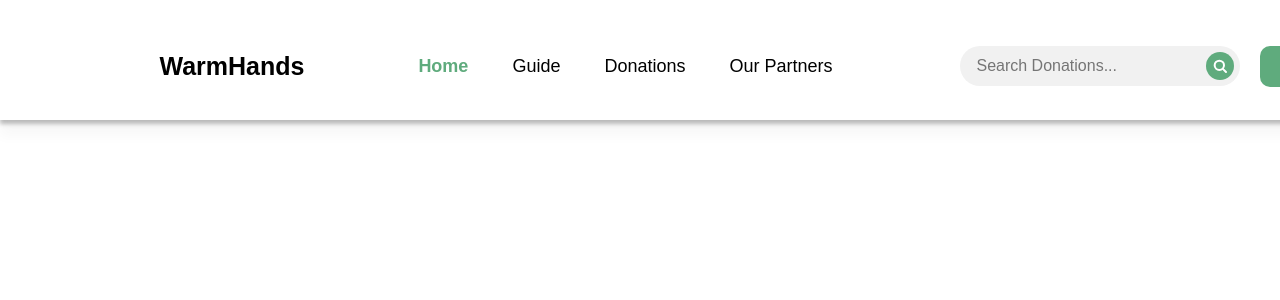
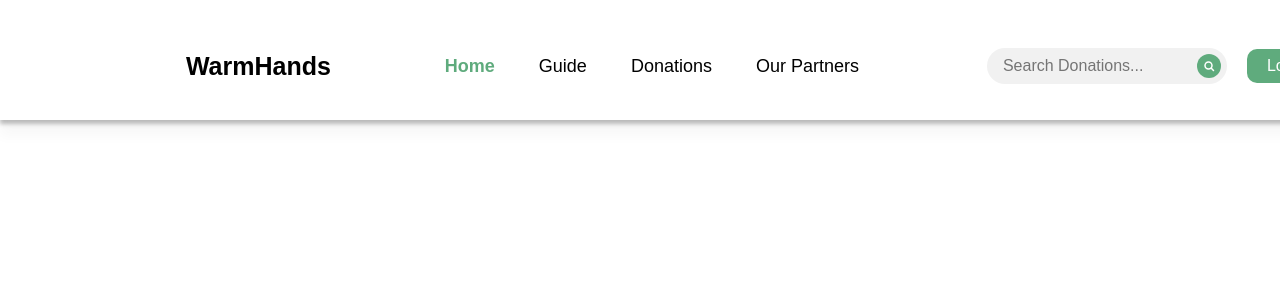
Before and after one commit to HusseinAtoui/donationplatform-frontend, a React (Create React App) app: page / in a window 1280 px wide. Shown: the top 300 px of the page. Built offline with nearby package versions, Linux system fonts and the light colour scheme.

Commit message:
nav bar comp
sizing fix

```diff
--- a/src/components/NavBar/NavBar.css
+++ b/src/components/NavBar/NavBar.css
@@ -84,9 +84,9 @@
 
 /* Search input */
 .navbar__search-wrapper input {
-    width: 280px;
-    height: 40px;
-    padding: 9px 40px 9px 16px;
+    width: 240px; /* smaller than original */
+    height: 36px; /* slightly smaller */
+    padding: 8px 36px 8px 16px;
     background: #f1f1f1;
     border-radius: 20px;
     border: none;
@@ -102,8 +102,8 @@
 .navbar__search-btn {
     position: absolute;
     right: 6px;
-    width: 28px;
-    height: 28px;
+    width: 24px;  /* smaller size */
+    height: 24px;
     border: none;
     background: #5FAB7D;
     border-radius: 50%;
@@ -113,6 +113,7 @@
     align-items: center;
     justify-content: center;
     transition: background-color 0.3s ease;
+    font-size: 14px;
 }
 
 .navbar__search-btn:hover {
@@ -121,14 +122,14 @@
 
 /* Login button */
 .navbar__login-btn {
-    padding: 10px 24px;
+    padding: 8px 20px; /* slightly smaller padding */
     background-color: #5FAB7D;
     color: white;
     border: none;
     border-radius: 10px;
     font-family: 'Poppins', sans-serif;
     font-weight: 500;
-    font-size: 18px;
+    font-size: 16px; /* slightly smaller font */
     cursor: pointer;
     transition: background-color 0.3s ease;
 }
```
